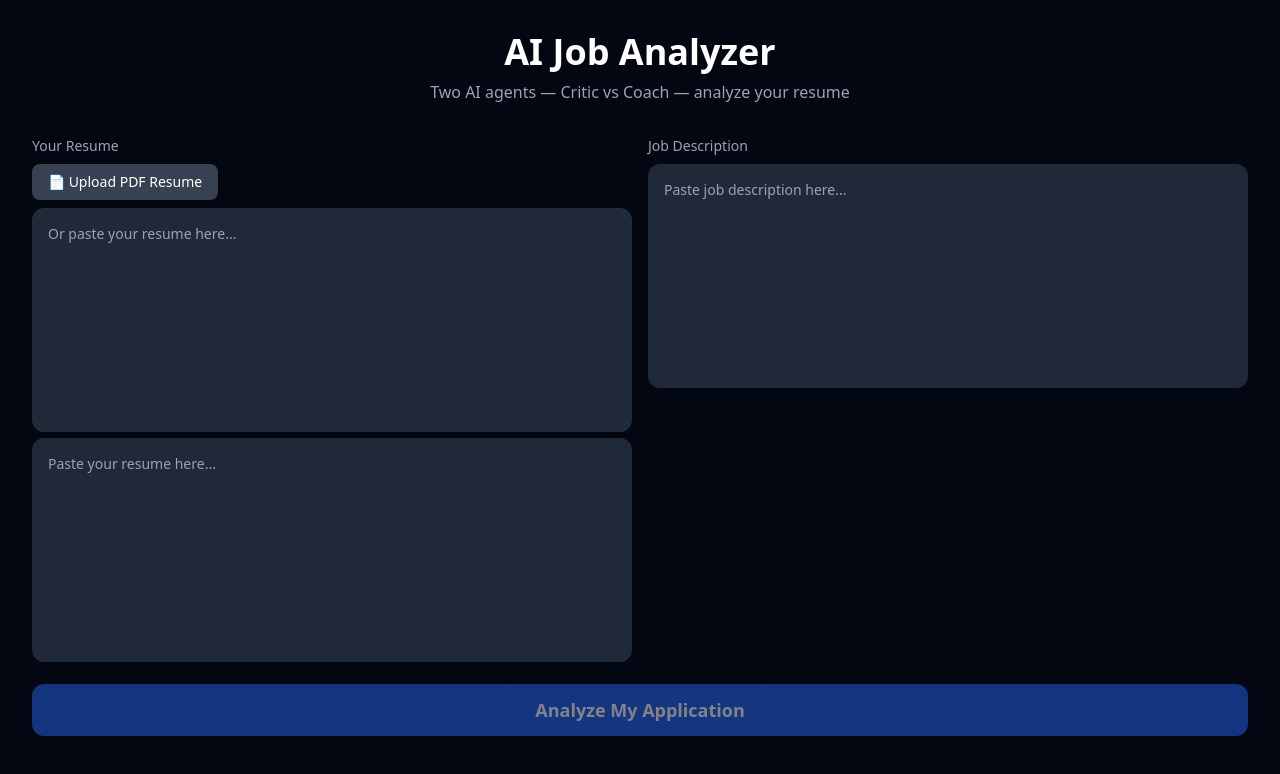
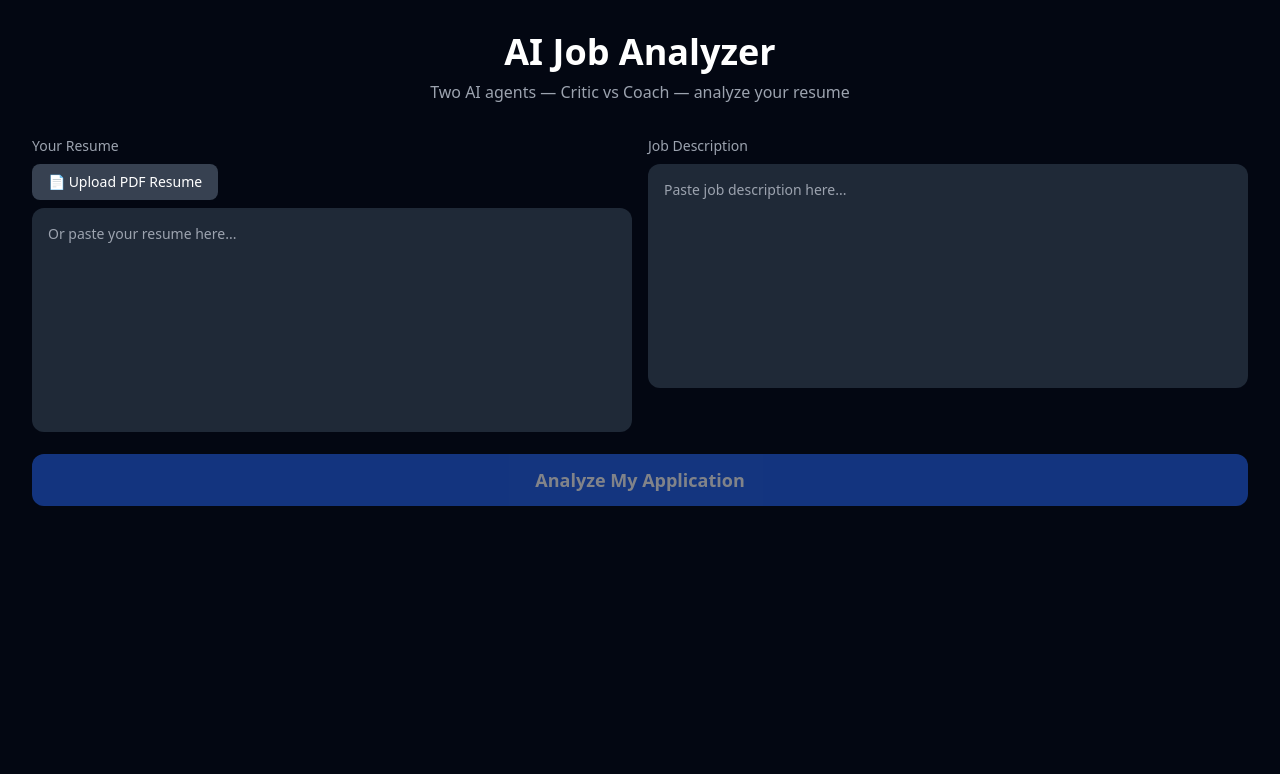
Before and after one commit to ramanydv795/ai-job-analyzer, a React (Create React App) app in the folder client/: page / in a window 1280 px wide. Shown: the top 774 px of the page. Built offline with nearby package versions, Linux system fonts and the light colour scheme.

Commit message:
add pdf upload frontend

```diff
--- a/client/src/App.js
+++ b/client/src/App.js
@@ -88,13 +88,7 @@ const handlePDFUpload = async (e) => {
   onChange={(e) => setResume(e.target.value)}
 />
 
-          <textarea
-            className="bg-gray-800 rounded-xl p-4 h-56
-            resize-none outline-none w-full text-sm"
-            placeholder="Paste your resume here..."
-            value={resume}
-            onChange={(e) => setResume(e.target.value)}
-          />
+
         </div>
         <div>
           <p className="text-gray-400 mb-2 text-sm">Job Description</p>
```
